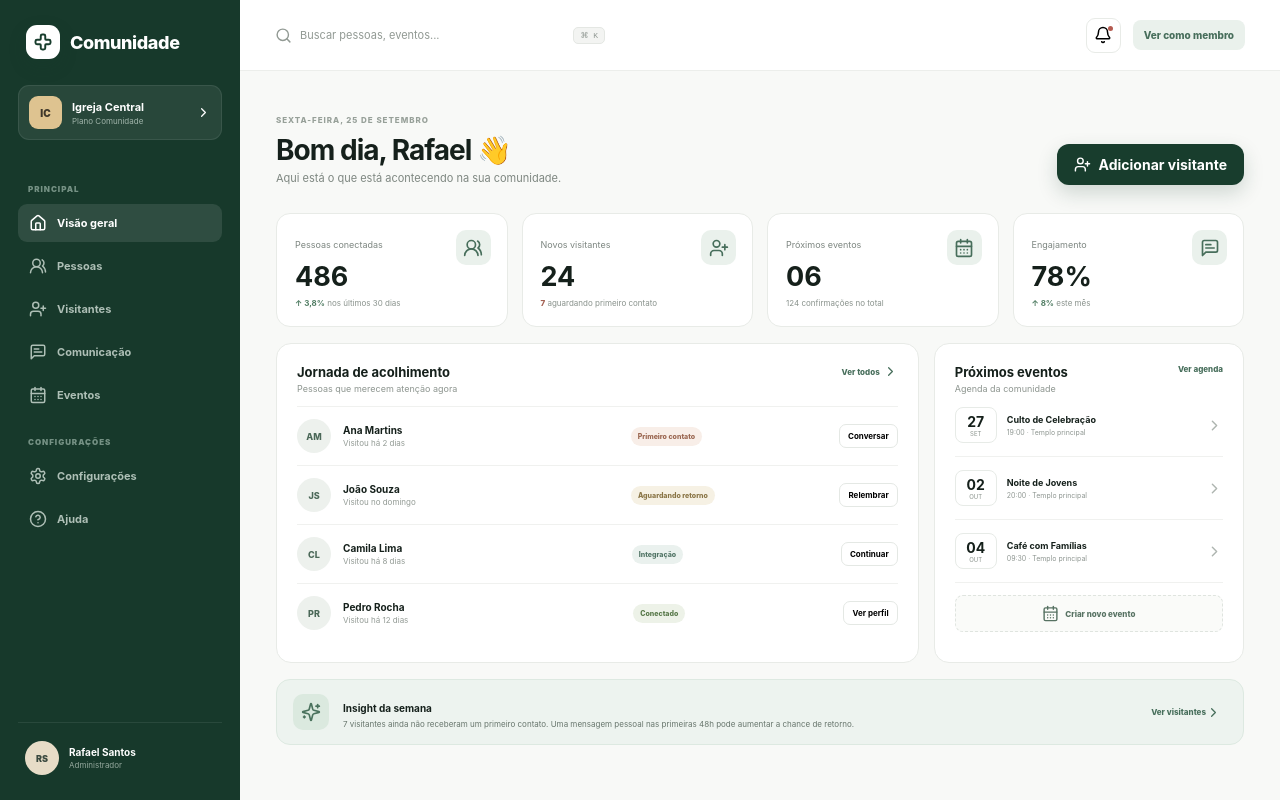
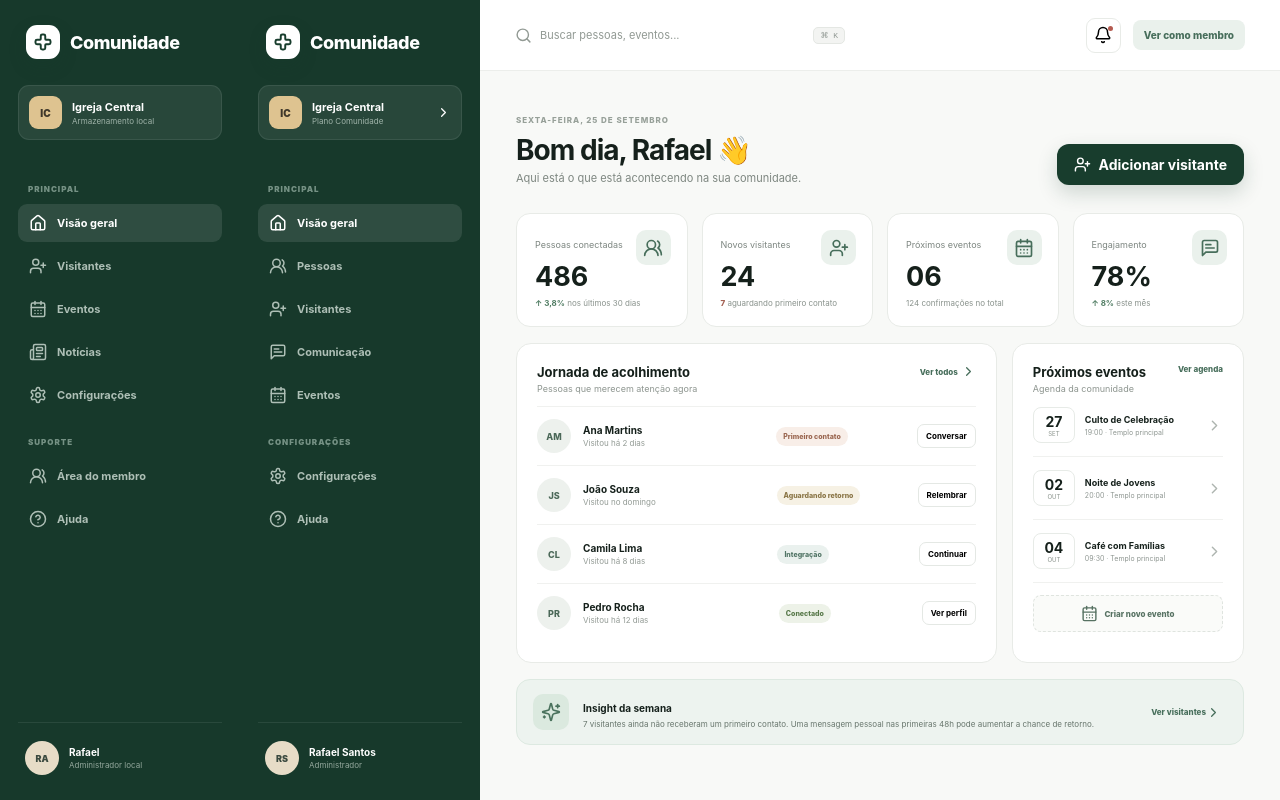
Before and after one commit to lucasfer-dev/saas-igreja, a Next.js app: page /admin in a window 1280 px wide. Built offline with nearby package versions, Linux system fonts and the light colour scheme.

Commit message:
feat: add app/admin/layout.tsx

```diff
--- /dev/null
+++ b/app/admin/layout.tsx
@@ -0,0 +1,5 @@
+import { AdminShell } from "@/components/admin-shell";
+
+export default function AdminLayout({ children }: { children: React.ReactNode }) {
+  return <AdminShell>{children}</AdminShell>;
+}
```
